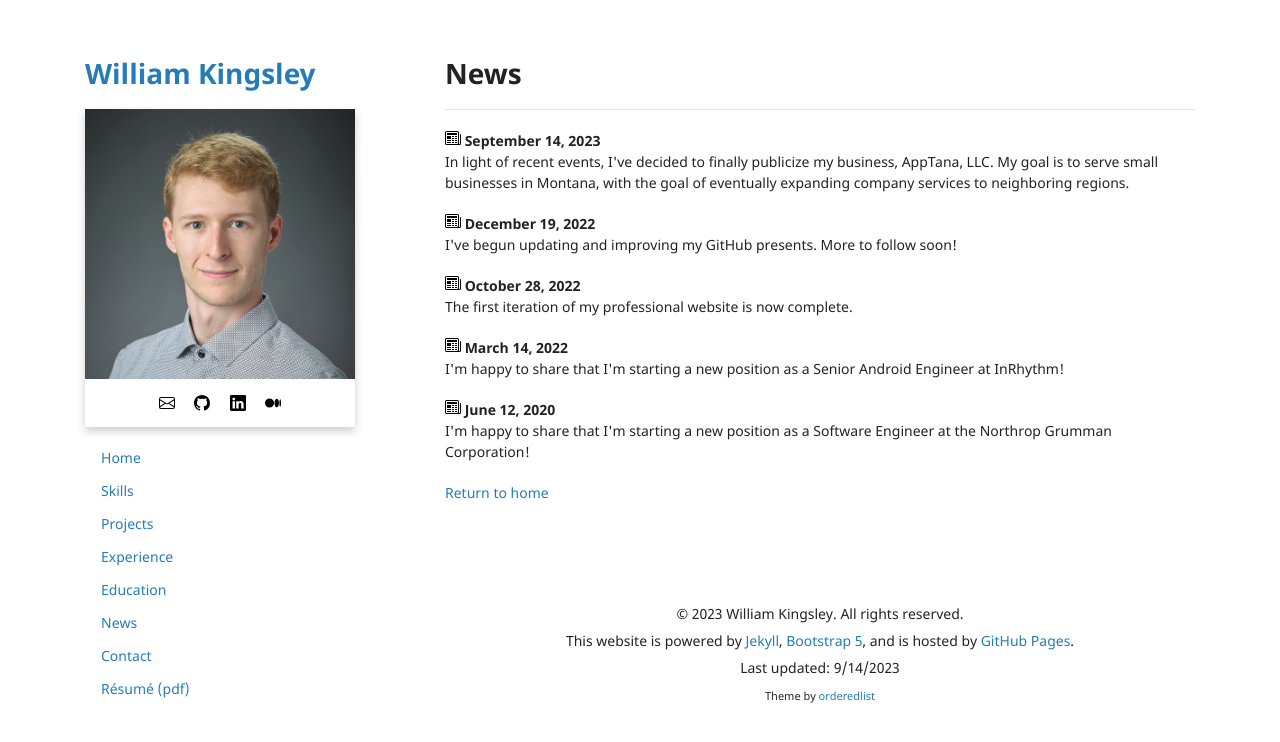
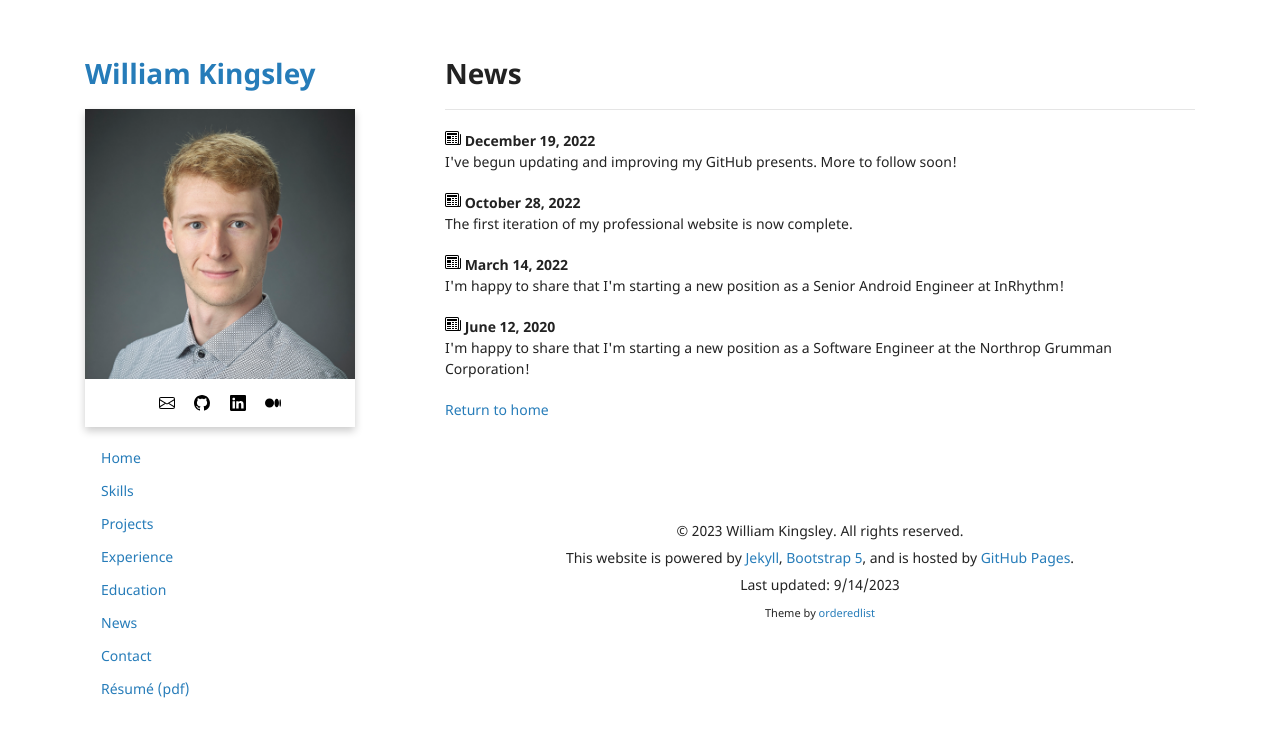
Before and after one commit to data-programmer/data-programmer.github.io, a Jekyll site: the page built from news.md, in a window 1280 px wide. Shown: the top 742 px of the page. Built offline with Jekyll 4.4.1, drawn with Linux system fonts in a browser that asks for light colours; our own code applies the rules of GitHub Pages for plain Markdown files.

Commit message:
Updating news and fixing dates

```diff
--- a/_data/news.yml
+++ b/_data/news.yml
@@ -1,7 +1,3 @@
-- news: "In light of recent events, I've decided to finally publicize my business, AppTana, LLC. My goal is to serve small businesses in Montana, with the goal of eventually expanding company services to neighboring regions."
-  date: "September 14, 2023"
-  show: true
-
 - news: "I'm happy to share that I'm starting a new position as a Senior Mobile Developer at care.ai!"
   date: "January 2, 2023"
   show: false
--- a/_data/work.yml
+++ b/_data/work.yml
@@ -11,7 +11,7 @@
 - company: "care.ai"
   location: "Great Falls, MT"
   title: "Senior Mobile Developer"
-  date: "Jan. 2023 - Aug. 2023"
+  date: "Jan. 2023 - June 2023"
 
 - company: "InRhythm"
   location: "Great Falls, MT"
```
